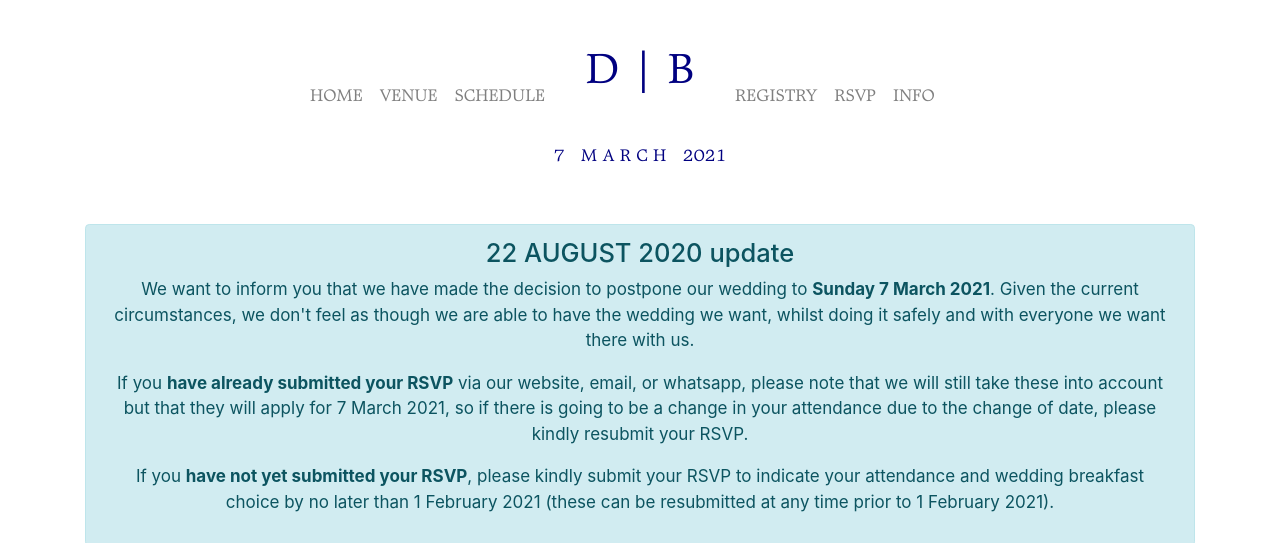
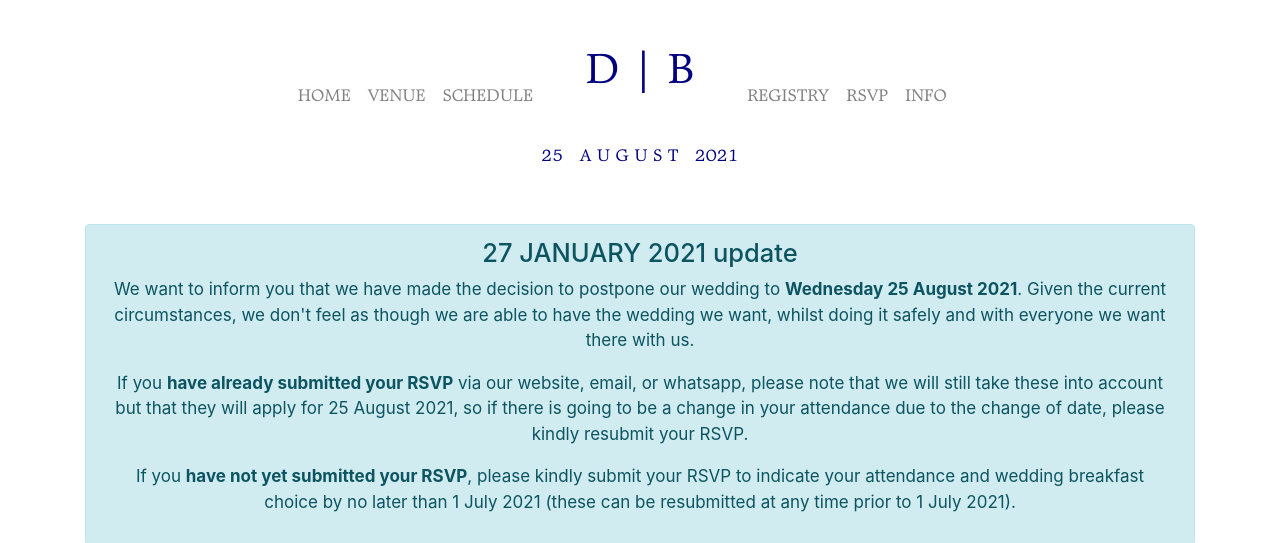
Before and after one commit to spicalous/dcbl, a Jekyll site: the page built from index.html, in a window 1280 px wide, cut to the strip 0-543 px from the top of the page. Built offline with Jekyll 4.4.1, drawn with Linux system fonts in a browser that asks for light colours; some of the changed text lies outside the part shown.

Commit message:
25 august 2021 new date

```diff
--- a/_includes/covid-alert.html
+++ b/_includes/covid-alert.html
@@ -1,18 +1,18 @@
 <div class="alert alert-info" role="alert">
-  <h4>22 AUGUST 2020 update</h4>
+  <h4>27 JANUARY 2021 update</h4>
   <p>
-    We want to inform you that we have made the decision to postpone our wedding to <strong>Sunday 7 March 2021</strong>.
+    We want to inform you that we have made the decision to postpone our wedding to <strong>Wednesday 25 August 2021</strong>.
     Given the current circumstances, we don't feel as though we are able to have the wedding we want, whilst doing it
     safely and with everyone we want there with us.
   </p>
   <p>
     If you <strong>have already submitted your RSVP</strong> via our website, email, or whatsapp, please note that we
-    will still take these into account but that they will apply for 7 March 2021, so if there is going to be a change in
+    will still take these into account but that they will apply for 25 August 2021, so if there is going to be a change in
     your attendance due to the change of date, please kindly resubmit your RSVP.
   </p>
   <p>
     If you <strong>have not yet submitted your RSVP</strong>, please kindly submit your RSVP to indicate your attendance
     and wedding
-    breakfast choice by no later than 1 February 2021 (these can be resubmitted at any time prior to 1 February 2021).
+    breakfast choice by no later than 1 July 2021 (these can be resubmitted at any time prior to 1 July 2021).
   </p>
 </div>
--- a/_includes/nav.html
+++ b/_includes/nav.html
@@ -8,7 +8,7 @@
   </ul>
   <div class="text-center navy-text">
     <h1 class="mt-4">D | B</h1>
-    <h6 class="mt-5">7 &nbsp;M A R C H &nbsp;2021</h6>
+    <h6 class="mt-5">25 &nbsp;A U G U S T &nbsp;2021</h6>
   </div>
   <ul class="navbar-nav my-2 d-none d-md-flex flex-even">
     {% for item in site.data.nav.right-items %}
--- a/_sass/main.scss
+++ b/_sass/main.scss
@@ -77,3 +77,14 @@ html {
     column-count: 3 !important;
   }
 }
+
+.pointer {
+  cursor: pointer;
+}
+
+div:not(.collapsed) > h4 > svg > .chev-down {
+  display: none;
+}
+.collapsed .chev-up {
+  display: none;
+}
--- a/index.html
+++ b/index.html
@@ -6,6 +6,32 @@ title: DC | BL Wedding
   <div class="row">
     <div class="col text-center">
       {% include covid-alert.html %}
+      <div class="alert alert-info collapsed pointer" role="alert" data-toggle="collapse" data-target="#alert22082020" aria-expanded="false" aria-controls="alert22082020">
+        <h4 class="mb-0">
+          22 AUGUST 2020 update
+          <svg xmlns="http://www.w3.org/2000/svg" fill="none" viewBox="0 0 24 24" stroke="currentColor" style="width: 2rem;height: 2rem;">
+            <path class="chev-down" stroke-linecap="round" stroke-linejoin="round" stroke-width="2" d="M19 9l-7 7-7-7" />
+            <path class="chev-up" stroke-linecap="round" stroke-linejoin="round" stroke-width="2" d="M5 15l7-7 7 7" />
+          </svg>
+        </h4>
+        <div id="alert22082020" class="collapse mt-2">
+          <p>
+            We want to inform you that we have made the decision to postpone our wedding to <strong>Sunday 7 March 2021</strong>.
+            Given the current circumstances, we don't feel as though we are able to have the wedding we want, whilst doing it
+            safely and with everyone we want there with us.
+          </p>
+          <p>
+            If you <strong>have already submitted your RSVP</strong> via our website, email, or whatsapp, please note that we
+            will still take these into account but that they will apply for 7 March 2021, so if there is going to be a change in
+            your attendance due to the change of date, please kindly resubmit your RSVP.
+          </p>
+          <p>
+            If you <strong>have not yet submitted your RSVP</strong>, please kindly submit your RSVP to indicate your attendance
+            and wedding
+            breakfast choice by no later than 1 February 2021 (these can be resubmitted at any time prior to 1 February 2021).
+          </p>
+        </div>
+      </div>
     </div>
   </div>
   <div class="row mb-5">
--- a/rsvp-form.html
+++ b/rsvp-form.html
@@ -14,7 +14,7 @@ title: RSVP | DCBL Wedding
   <div id="form-info" class="row mb-5 d-none">
     <div class="col">
       <p>
-        Your reply is kindly requested before 1<sup>st</sup> February 2021.<br>
+        Your reply is kindly requested before 1<sup>st</sup> July 2021.<br>
         Please note that the ceremony begins at 13:00, the reception drinks and canapés begin at 13:45 and the wedding breakfast begins at 16:00.<br>
         <a rel="noopener noreferrer" target="_blank" href="{{ "/schedule" | relative_url }}">See the full schedule here</a>.
       </p>
@@ -122,7 +122,7 @@ title: RSVP | DCBL Wedding
           <div class="mt-3 mb-5 text-muted">
             <small>
               This form can re-submitted if you change your mind.<br>
-              Please note that the final submission date is 1<sup>st</sup> February 2021.
+              Please note that the final submission date is 1<sup>st</sup> July 2021.
             </small>
           </div>
         </template>
```
Also changed, not shown: Gemfile.lock.
